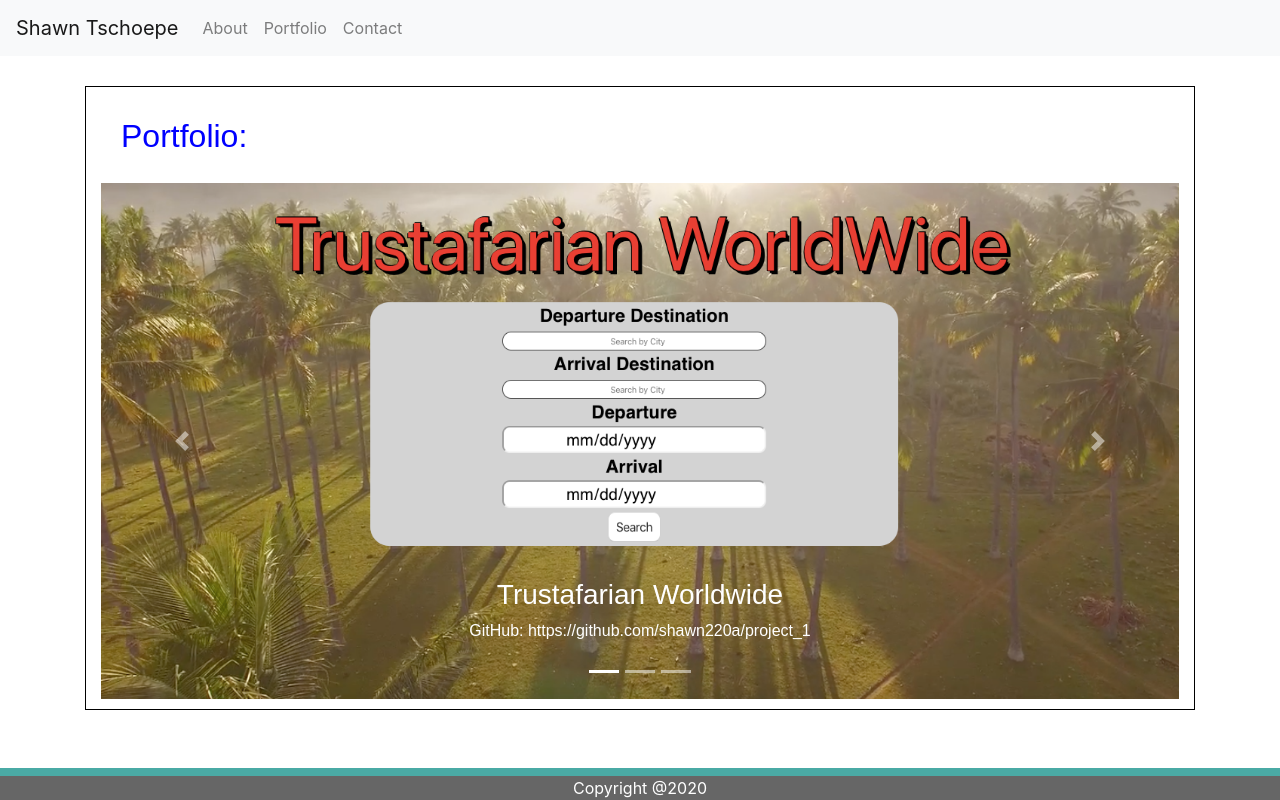
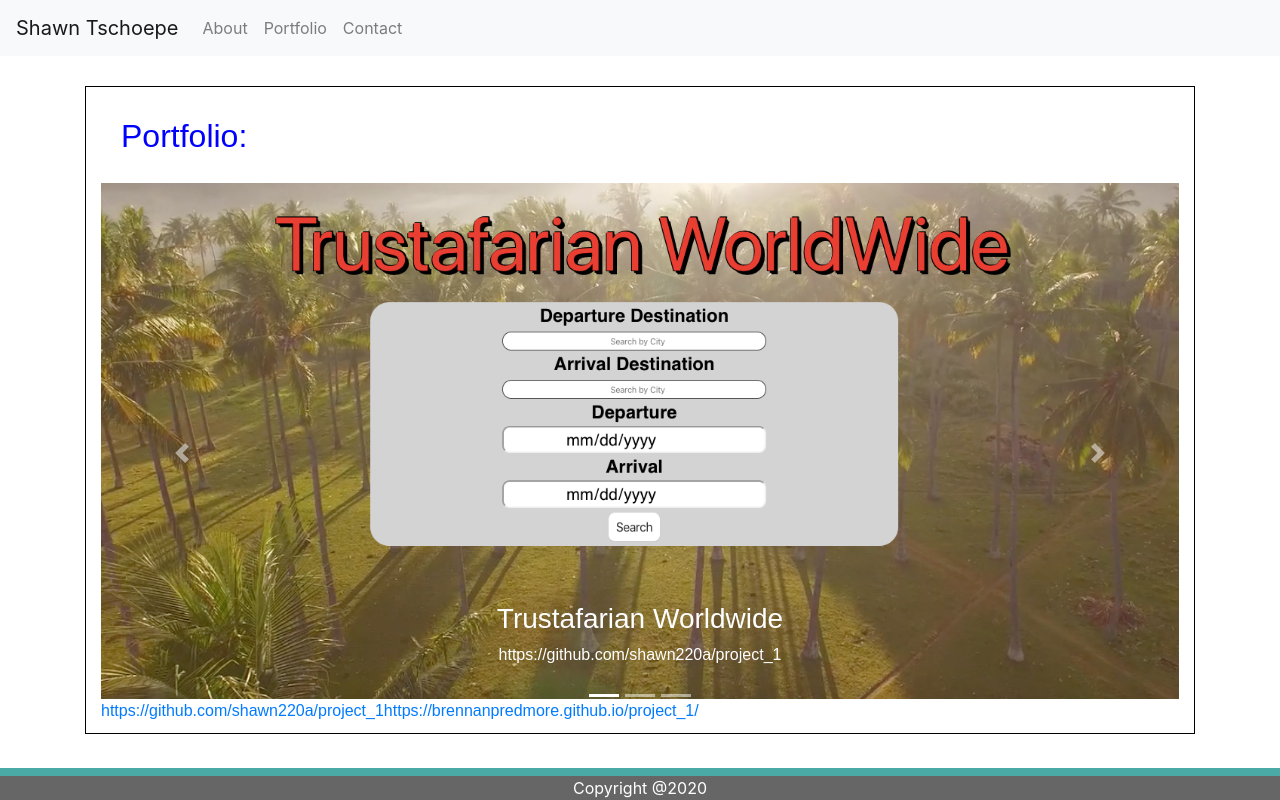
Before and after one commit to shawn220a/react-portfolio, a React (Create React App) app: page /portfolio in a window 1280 px wide. Built offline with nearby package versions, Linux system fonts and the light colour scheme.

Commit message:
Add links to bottom of page

```diff
--- a/src/components/portfolio/Portfolio.js
+++ b/src/components/portfolio/Portfolio.js
@@ -15,22 +15,22 @@ const items = [
     src: '/imgs/screenshot-project1.png',
     altText: 'Trustafarian Worldwide',
     caption: 'Trustafarian Worldwide',
-    github: 'GitHub: https://github.com/shawn220a/project_1',
-    live: 'Live: https://brennanpredmore.github.io/project_1/',
+    github: 'https://github.com/shawn220a/project_1',
+    live: 'https://brennanpredmore.github.io/project_1/',
   },
   {
     src: '/imgs/screenshot-project1.png',
     altText: 'Trustafarian Worldwide',
     caption: 'Trustafarian Worldwide',
-    github: 'GitHub: https://github.com/shawn220a/project_1',
-    live: 'Live: https://brennanpredmore.github.io/project_1/',
+    github: 'https://github.com/shawn220a/project_1',
+    live: 'https://brennanpredmore.github.io/project_1/',
   },
   {
     src: '/imgs/screenshot-project1.png',
     altText: 'Trustafarian Worldwide',
     caption: 'Trustafarian Worldwide',
-    github: 'GitHub: https://github.com/shawn220a/project_1',
-    live: 'Live: https://brennanpredmore.github.io/project_1/',
+    github: 'https://github.com/shawn220a/project_1',
+    live: 'https://brennanpredmore.github.io/project_1/',
   },
 ];
 
@@ -67,6 +67,8 @@ const Portfolio = (props) => {
           captionHeader={item.caption}
           captionText={item.github}
         />
+        <a href={item.github}>{item.github}</a>
+        <a href={item.live}>{item.live}</a>
       </CarouselItem>
     );
   });
```
